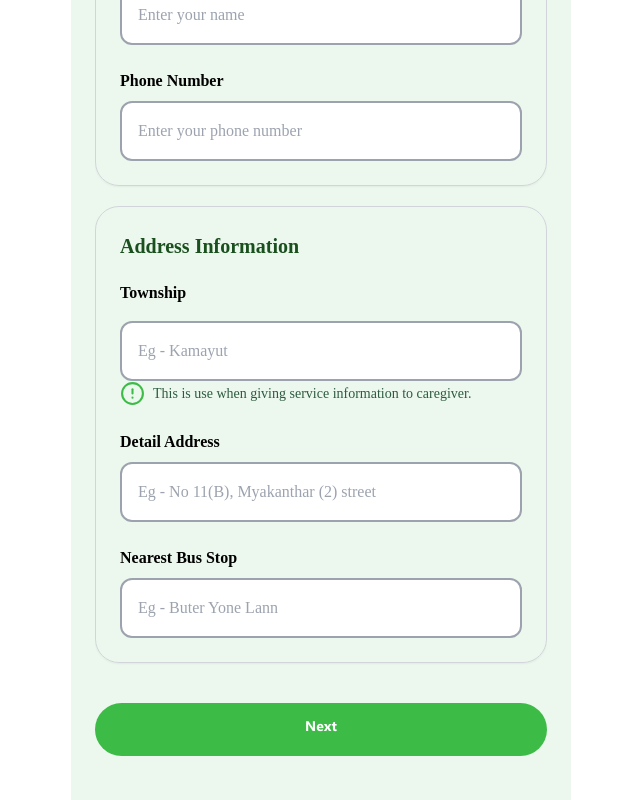
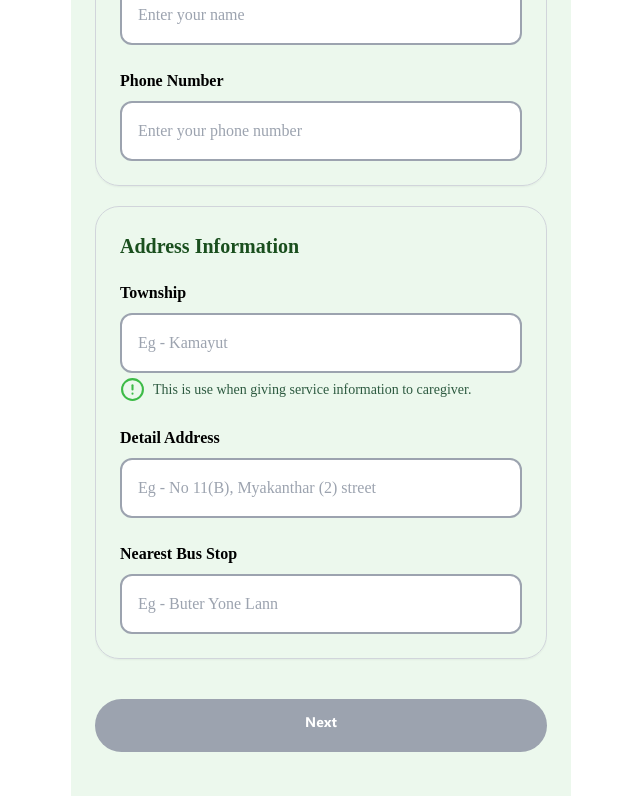
Before and after one commit to Care-Mel/caremel-registeration-form, a React (Vite) app: page /form in a window 1280 px wide. Shown: the part 284-1084 px from the top of the page, without its empty margins (319-959 px from the left). Built offline with nearby package versions, Linux system fonts and the light colour scheme; a web font is replaced by a local one.

Commit message:
feat: finidh form submittion

```diff
--- a/src/components/stepform/FormFour.jsx
+++ b/src/components/stepform/FormFour.jsx
@@ -59,7 +59,7 @@ const CaregiverPower = ({ onSubmitBack, formData, updateFormData }) => {
 
     try {
       const res = await axios.post("https://care-mel-api.onrender.com/api/v1/customer-form", data);
-      console.log(res);
+      // console.log(res);
       if (res.status === 201) {
         navigate("/success");
       }
@@ -73,9 +73,9 @@ const CaregiverPower = ({ onSubmitBack, formData, updateFormData }) => {
   return (
     <LocalizationProvider dateAdapter={AdapterDayjs} adapterLocale="de">
       <div className="mt-10">
-        <div className="p-3 rounded-3xl shadow-sm border border-gray-300 mt-5 mb-10">
+        <div className="p-6 rounded-3xl shadow-sm border border-gray-300 mt-5 mb-10">
           <div className="space-y-6">
-            <div className="bg-[#f0f9f0] p-4 rounded-xl">
+            <div className="bg-[#f0f9f0] rounded-xl">
               <h3 className="header">Service Starting Date</h3>
               <div className="space-y-3">
                 <div className="w-full">
@@ -126,7 +126,7 @@ const CaregiverPower = ({ onSubmitBack, formData, updateFormData }) => {
               </div>
             </div>
 
-            <div className="bg-[#f0f9f0] p-4 rounded-xl">
+            <div className="bg-[#f0f9f0] rounded-xl">
               <h3 className="header">Service Ending Date</h3>
               <div className="space-y-3">
                 <div>
@@ -139,6 +139,10 @@ const CaregiverPower = ({ onSubmitBack, formData, updateFormData }) => {
                       sx={{ width: "100%" }}
                       value={formData?.endDate || null}
                       onChange={(newValue) => {
+                        if (newValue < formData.startDate) {
+                          toast.error("Ending date must be greater than starting date.");
+                          return;
+                        }
                         updateFormData({ endDate: newValue });
                       }}
                     />
@@ -202,7 +206,7 @@ const CaregiverPower = ({ onSubmitBack, formData, updateFormData }) => {
                 No
               </button>
             </div>
-            <div className="flex gap-2 items-center text-primary text-sm mt-2">
+            <div className="flex gap-2 items-center text-sm mt-2">
               <CircleAlert size={25} className="text-primary" />
               <p>This is use when giving service information to caregiver.</p>
             </div>
@@ -218,7 +222,7 @@ const CaregiverPower = ({ onSubmitBack, formData, updateFormData }) => {
               className="w-full p-4 rounded-xl border-2 border-gray-400 focus:outline-none focus:border-[#2d5a40] min-h-[100px]"
               placeholder="E.g Please make medication time be exact 8 hours apart."
             />
-            <div className="flex gap-2 items-center text-primary text-sm mt-2">
+            <div className="flex gap-2 items-center text-sm mt-2">
               <CircleAlert size={25} className="text-primary" />
               <p>This is use when giving service information to caregiver.</p>
             </div>
--- a/src/components/stepform/FormOne.jsx
+++ b/src/components/stepform/FormOne.jsx
@@ -1,4 +1,5 @@
 import { CircleAlert } from "lucide-react";
+import { toast } from "sonner";
 // import { useNavigate } from "react-router-dom";
 
 const BookingInfo = ({ onSubmit, formData, updateFormData }) => {
@@ -36,7 +37,7 @@ const BookingInfo = ({ onSubmit, formData, updateFormData }) => {
         <h2 className="header">Address Information</h2>
         <div className="space-y-6">
           <div>
-            <div className="flex items-center gap-2 mb-2">
+            <div className="flex items-center gap-2">
               <label className="label">Township</label>
             </div>
             <input
@@ -46,7 +47,7 @@ const BookingInfo = ({ onSubmit, formData, updateFormData }) => {
               value={formData.township}
               onChange={(e) => updateFormData({ township: e.target.value })}
             />
-            <div className="flex gap-2 items-center text-[#2d5a40] text-sm">
+            <div className="flex gap-2 mt-1 items-center text-[#2d5a40] text-sm">
               <CircleAlert size={25} className="text-primary" />
               <p> This is use when giving service information to caregiver.</p>
             </div>
@@ -76,8 +77,28 @@ const BookingInfo = ({ onSubmit, formData, updateFormData }) => {
 
       <div>
         <button
-          onClick={() => onSubmit()}
-          className="font-sofia w-full bg-primary text-white px-4 py-[16px] rounded-full font-bold text-[14px] flex justify-center items-center transition-all duration-300 ease-in-out active:bg-secondary"
+          onClick={() => {
+            if (
+              !formData.name ||
+              !formData.phoneNumber ||
+              !formData.township ||
+              !formData.detailAddress ||
+              !formData.nearestBusStop
+            ) {
+              toast.error("Please fill in all fields.");
+              return;
+            }
+            onSubmit();
+          }}
+          className={`font-sofia w-full text-white px-4 py-[16px] rounded-full font-bold text-[14px] flex justify-center items-center transition-all duration-300 ease-in-out active:bg-secondary ${
+            !formData.name ||
+            !formData.phoneNumber ||
+            !formData.township ||
+            !formData.detailAddress ||
+            !formData.nearestBusStop
+              ? "bg-gray-400 cursor-not-allowed"
+              : "bg-primary"
+          }`}
         >
           Next
         </button>
--- a/src/components/stepform/FormThree.jsx
+++ b/src/components/stepform/FormThree.jsx
@@ -124,15 +124,8 @@ const HomeRule = ({ onSubmit, onSubmitBack, formData, updateFormData }) => {
                 </div>
               )}
             </div>
-            <p className="text-sm text-primary mt-2 flex items-center gap-2">
-              <svg className="w-4 h-4" fill="none" stroke="currentColor" viewBox="0 0 24 24">
-                <path
-                  strokeLinecap="round"
-                  strokeLinejoin="round"
-                  strokeWidth="2"
-                  d="M13 16h-1v-4h-1m1-4h.01M21 12a9 9 0 11-18 0 9 9 0 0118 0z"
-                />
-              </svg>
+            <p className="text-sm mt-1 flex items-center gap-2">
+              <CircleAlert size={25} className="text-primary" />
               This information will help caregiver to make cultural & regional preparations.
             </p>
           </div>
@@ -210,7 +203,7 @@ const HomeRule = ({ onSubmit, onSubmitBack, formData, updateFormData }) => {
                 </div>
               </div>
 
-              <div>
+              <div className="mt-5">
                 <label className="label">Mobility Level</label>
                 <div className="relative mt-2">
                   <div
```
